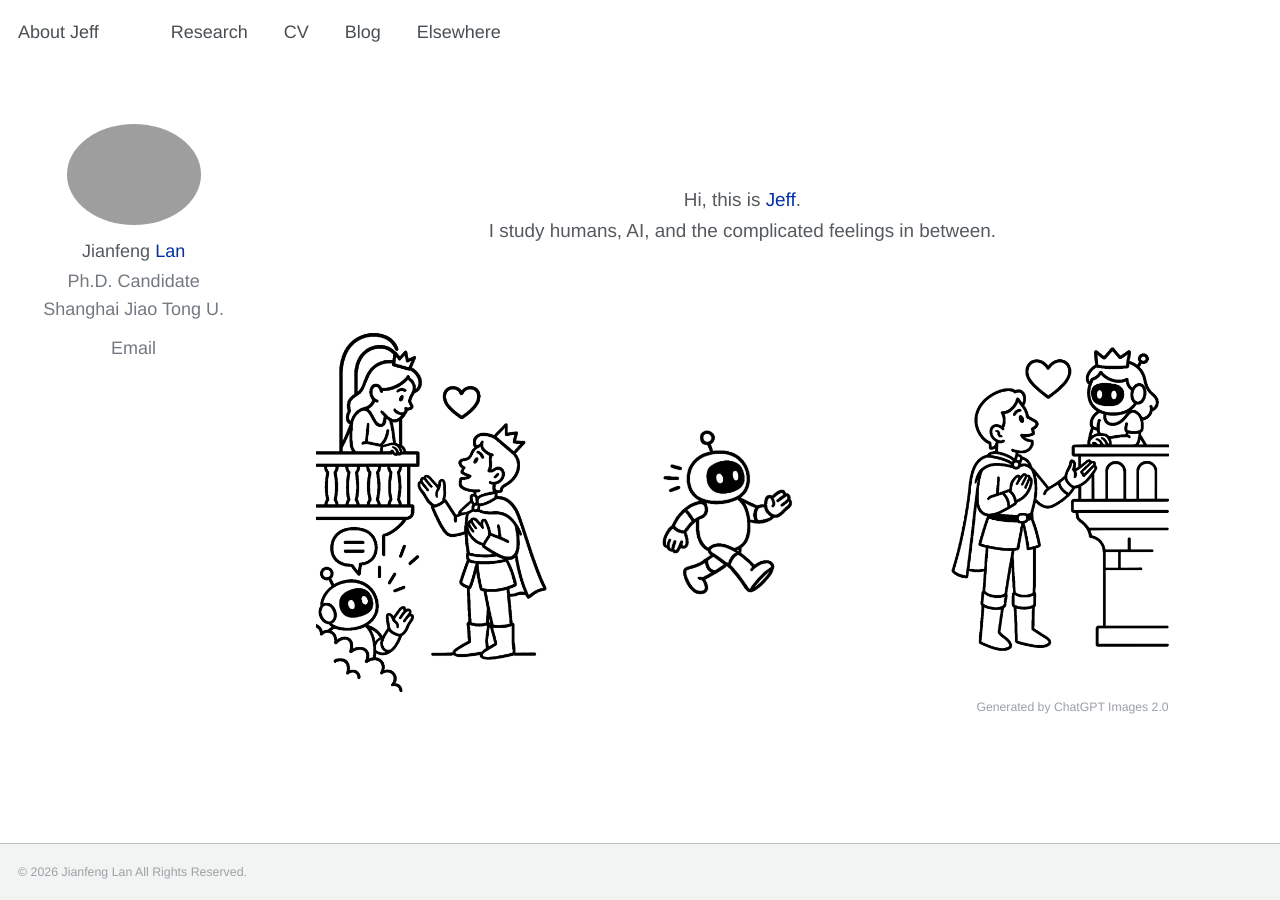
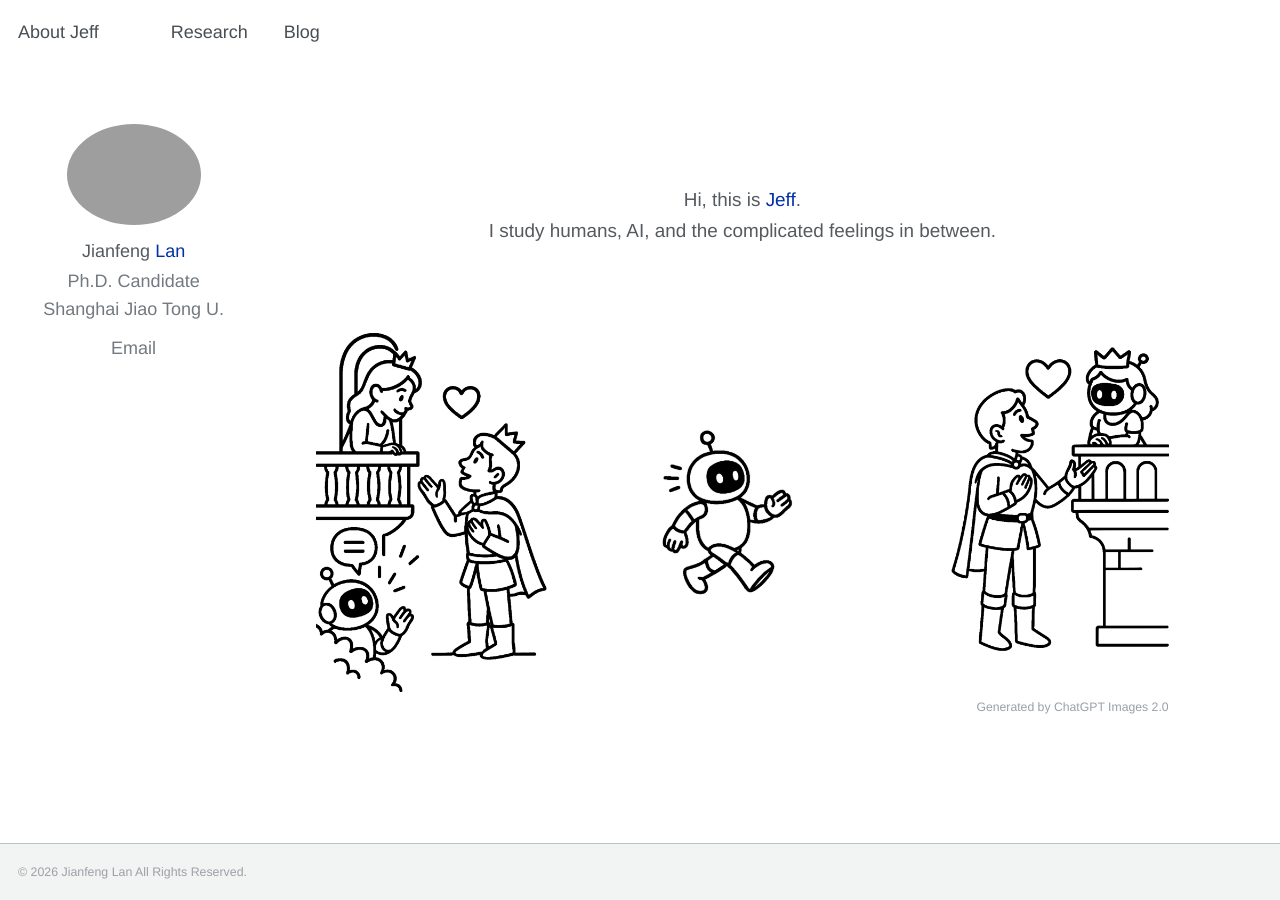
Before and after one commit to jianfenglan/jianfenglan.github.io, a Jekyll site: the page built from _pages/about.md, in a window 1280 px wide. Built offline with Jekyll 4.4.1, drawn with Linux system fonts in a browser that asks for light colours.

Commit message:
Simplify public navigation

```diff
--- a/_data/navigation.yml
+++ b/_data/navigation.yml
@@ -4,11 +4,5 @@ main:
   - title: "Research"
     url: /research/
 
-  - title: "CV"
-    url: /files/Jeff_CV.pdf
-
   - title: "Blog"
     url: /blog/
-
-  - title: "Elsewhere"
-    url: /elsewhere/
```
